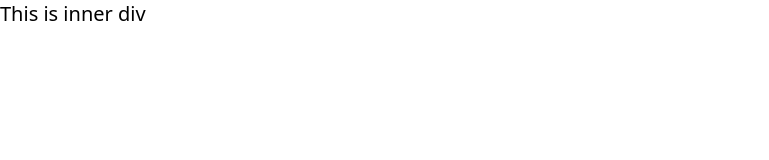
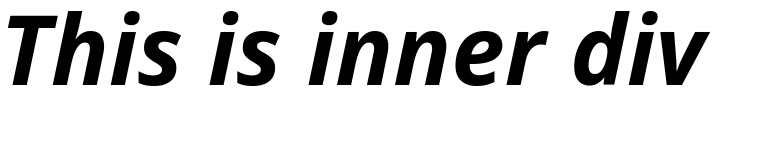
Before and after one commit to bunyawats/hello-tailwind, a website: page public/index.html in a window 1280 px wide. Shown: the whole page, without its empty margins (0-769 px from the left). Drawn offline with Linux system fonts and the light colour scheme.

Commit message:
text-8xl italic font-bold

```diff
--- a/public/index.html
+++ b/public/index.html
@@ -10,7 +10,7 @@
 
 <body>
 
-        <div class="text-xl" >This is inner div</div>
+        <div class="text-8xl italic font-bold" >This is inner div</div>
 
 </body>
 
```
Also changed, not shown: public/styles.css.
